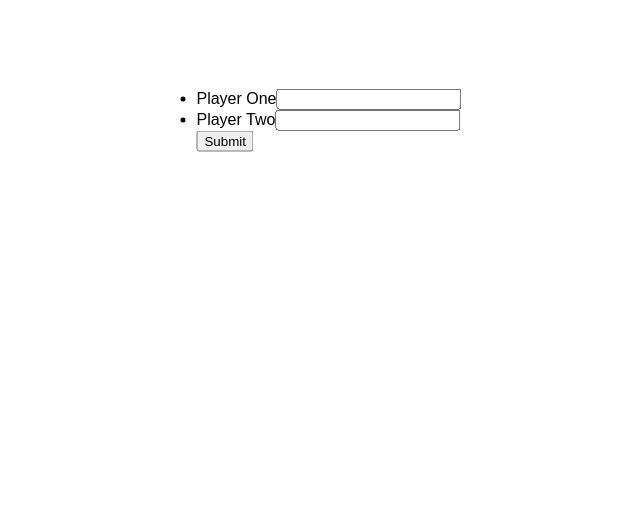
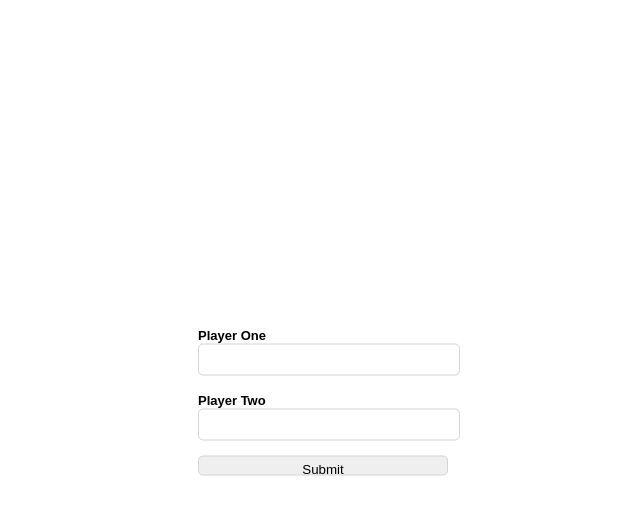
Before and after one commit to uniArchitect/tic-tac-toe, a plain HTML site: page index.html in a window 1280 px wide. Both pictures are taken after a click on the button "Play Tic-Tac-Toe". Shown: the whole page, without its empty margins (331-971 px from the left). Drawn offline with Linux system fonts and the light colour scheme.

Commit message:
STYLE: additional styles to player input form

```diff
--- a/styles.css
+++ b/styles.css
@@ -11,10 +11,6 @@ body, html {
     --grid-rows: 1;
   }
 
-aside {
-    visibility: hidden;
-}
-
     .selection-container {
         display: flex;
         justify-content: center;
@@ -25,8 +21,52 @@ aside {
     }
 
         .start-btn {
+            position: absolute;
+            top: 25em;
+            left: 50%;
+            transform: translate(-50%,-50%);
+            width: 10em;
+            height: 3em;
+        }
 
+        aside {
+            visibility: hidden;
+            position: absolute;
+            top: 18em;
+            left: 50%;
+            transform: translate(-50%,-50%);
         }
+
+            ul {
+                list-style: none;
+            }
+
+            label {
+                font-size: small;
+                font-weight: bold;
+            }
+
+            input {
+                font-family: 'Montserrat', sans-serif;
+                margin-bottom: 15px;
+                padding: 5px;
+                height: 20px;
+                width: 250px;
+                border-radius: 5px;
+                border: 1px solid;
+                border-color: #d3d3d3;
+                transition: .3s;
+            }
+
+            input:hover {
+                transition: .3s;
+                border-color: #aaa;
+            }
+
+            input:focus {
+                outline: none;
+                border: 1px solid #FA6900;
+            }
 
         .player-one, .player-two {
             display: flex;
```
